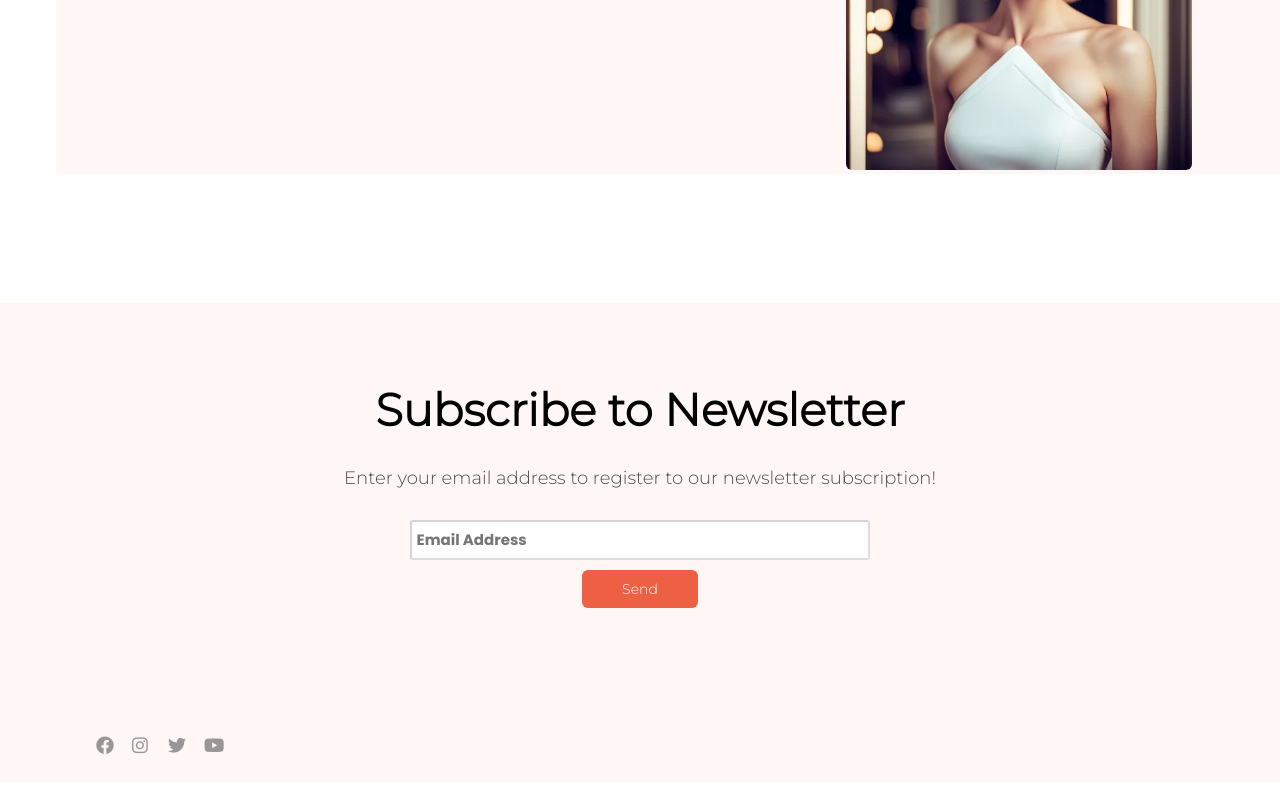
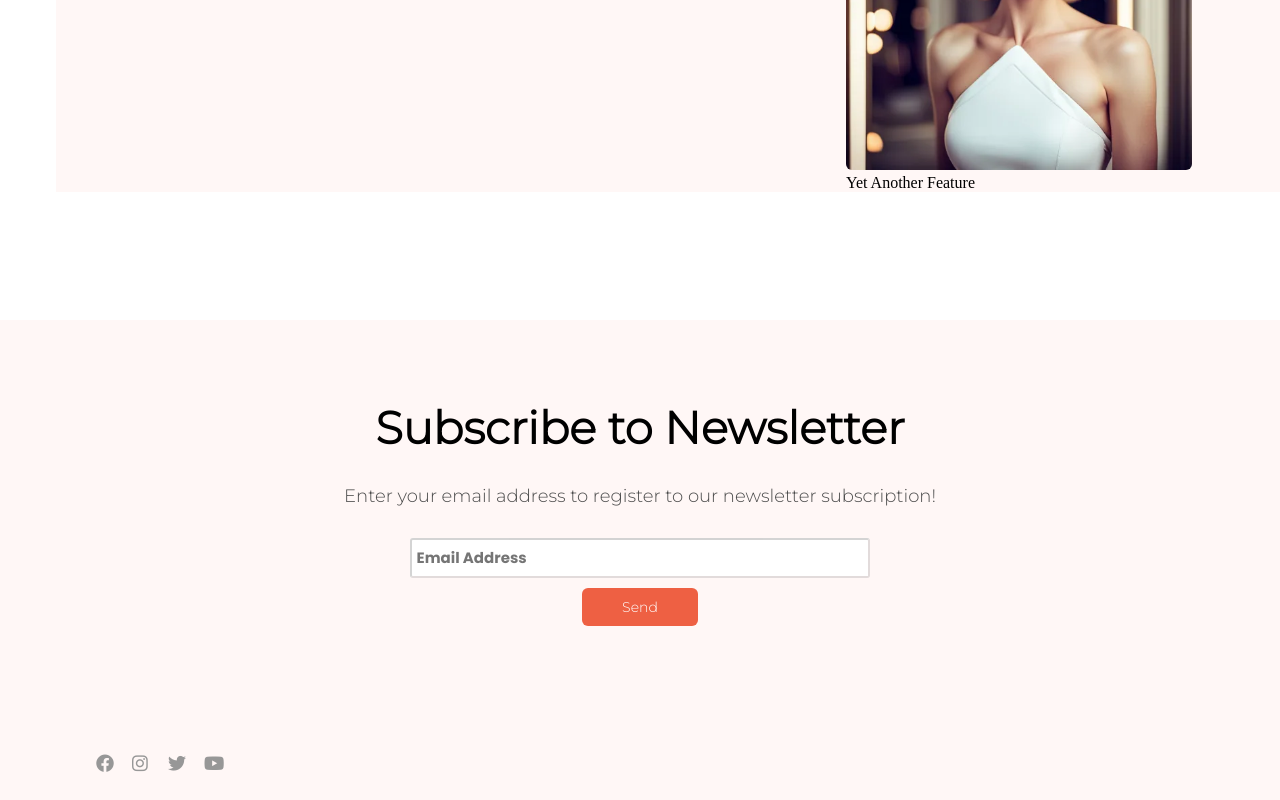
Before and after one commit to nadiahosisy/Beauty-Salon, a React (Vite) app: page /Home in a window 1280 px wide. Shown: the part 2505-3305 px from the top of the page. Built offline with nearby package versions, Linux system fonts and the light colour scheme.

Commit message:
fixed bug

```diff
--- a/src/components/home-page-component/FeaturesAndBenefits.jsx
+++ b/src/components/home-page-component/FeaturesAndBenefits.jsx
@@ -35,6 +35,7 @@ const FeaturesAndBenefits = () => {
               className="image-herson-rodriguez"
             />
           </div>
+          <span className="text">Yet Another Feature</span>
         </div>
       </div>
     </div>
```
